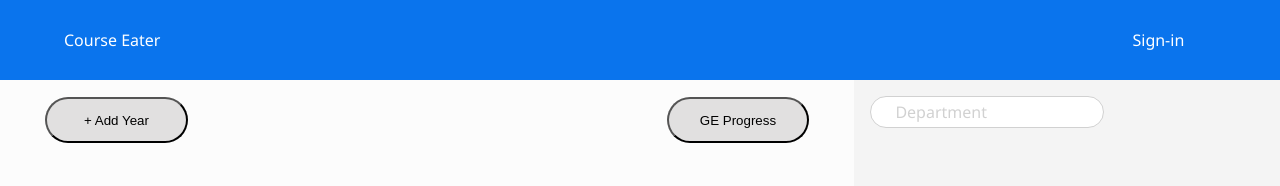
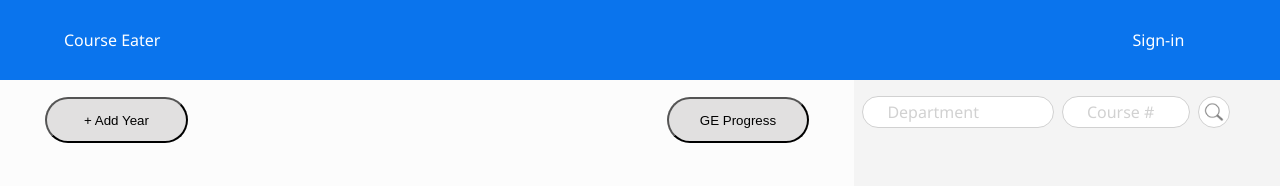
Before and after one commit to NeatPatel/course-planner, a React (Vite) app in the folder Frontend/: page / in a window 1280 px wide. Shown: the top 186 px of the page. Built offline with nearby package versions, Linux system fonts and the light colour scheme.

Commit message:
add course number input box and search glass icon

```diff
--- a/Frontend/src/App.tsx
+++ b/Frontend/src/App.tsx
@@ -1,7 +1,6 @@
 import { useState, useEffect, useRef } from "react";
 import "./App.css";
-import SearchBar from "./components/SearchBar.tsx";
-import CourseSearch from "./components/CourseSearch/CourseSearch.tsx";
+import SearchBar from "./components/SearchBar/SearchBar.tsx";
 import SchedulePlanner from "./components/SchedulePlanner/SchedulePlanner.tsx";
 import DraggableCourse from "./components/DraggableCourse/DraggableCourse.tsx";
 import { DndContext, DragEndEvent } from "@dnd-kit/core";
--- a/Frontend/src/components/SearchBar.tsx
+++ /dev/null
@@ -1,59 +0,0 @@
-import searchStyles from "./SearchBar.module.css"
-import { useState } from 'react';
-
-export default function DepartmentSearch({ departments }: { departments: any }) {
-    const [currentInput, setCurrentInput] = useState<string | null>(null);
-    const [focused, setFocused] = useState<boolean>(false);
-
-    let searchResults;
-    let handleCourseClick = (e: any) => {
-        // console.log("RUN")
-        // console.log(e.target.innerHTML);
-        setCurrentInput(e.target.innerHTML);
-    }
-    if (focused && !currentInput) {
-        searchResults = departments.map((department: any) => {
-            return <li onMouseDown={handleCourseClick} className={searchStyles.departmentItem} key={department}>{department}</li>
-        });
-    }
-    else {
-        searchResults = currentInput?.toLowerCase() ? departments.map((department: any) => {
-            if (currentInput.toLowerCase() && department.toLowerCase().includes(currentInput.toLowerCase())) {
-                return <li onMouseDown={handleCourseClick} className={searchStyles.departmentItem} key={department}>{department}</li>
-            }
-        }) : null;
-    }
-
-
-    const handleChange = (e: any) => {
-        // console.log('new change', e.target.value)
-        setCurrentInput(e.target.value);
-        setFocused(true)
-    }
-
-    // console.log('search results; ', searchResults);
-
-    return (
-        <div className={searchStyles.container}>
-            <div className={searchStyles.searchBar}>
-                <input value={currentInput ? currentInput : ""} id="searchCourse" type="text" placeholder="Department"
-                    onChange={(e) => handleChange(e)}
-                    onClick={(e) => {
-                        handleChange(e);
-                        setFocused(true);
-                    }}
-                    onFocus={() => setFocused(true)}
-                    onBlur={() => setFocused(false)} />
-            </div>
-            {/* <br /> */}
-            {
-                searchResults && searchResults.length > 0 && focused && <div className={searchStyles.searchResults}>
-                    <ul>
-                        {searchResults}
-                    </ul>
-                </div>
-            }
-        </div>
-
-    )
-}
--- a/Frontend/src/components/SearchBar.module.css
+++ b/Frontend/src/components/SearchBar/SearchBar.module.css
@@ -2,13 +2,44 @@
   position: relative;
   display: flex;
   margin-top: 1em;
-  margin-left: 1em;
+  margin-left: 0.5em;
   justify-content: center;
-  width: 55%;
+  width: 45%;
   /* min-height: 50px; */
   height: 30px;
   /* height: auto; */
   flex-wrap: wrap;
+}
+
+.courseNumberContainer {
+  position: relative;
+  display: flex;
+  margin-top: 1em;
+  margin-left: 0.5em;
+  justify-content: center;
+  width: 30%;
+  /* min-height: 50px; */
+  height: 30px;
+  /* height: auto; */
+  flex-wrap: wrap;
+}
+
+.searchBarContainer {
+  position: relative;
+  display: flex;
+  margin-top: 1em;
+  margin-left: 0.5em;
+  justify-content: center;
+  /* width: 10%; */
+  width: fit-content;
+  /* min-height: 50px; */
+  height: 30px;
+  /* height: auto; */
+  flex-wrap: wrap;
+}
+
+.searchBarContainer:hover {
+  cursor: pointer;
 }
 
 .searchBar {
@@ -22,6 +53,19 @@
   display: flex;
   align-items: center;
   padding-left: 1.5em; /* text-align: center; */
+}
+
+.searchGlass {
+  /* padding: 0.5em; */
+  border-radius: 1em;
+  border: 1px solid #d1d1d1;
+  background-color: #ffffff;
+  width: 100%;
+  /* height: 50px; */
+  height: 100%;
+  display: flex;
+  align-items: center;
+  /* padding-left: 1.5em; text-align: center; */
 }
 
 input::placeholder {
--- /dev/null
+++ b/Frontend/src/components/SearchBar/SearchBar.tsx
@@ -0,0 +1,70 @@
+import searchStyles from "./SearchBar.module.css"
+import { useState } from 'react';
+import searchGlass from "../../../public/search-glass.png"
+
+export default function DepartmentSearch({ departments }: { departments: any }) {
+    const [currentDepartment, setCurrentDepartment] = useState<string | null>(null);
+    const [currentCourseNumber, setCurrentCourseNumber] = useState<string | null>(null);
+    const [focused, setFocused] = useState<boolean>(false);
+
+    let searchResults;
+    let handleCourseClick = (e: any) => {
+        setCurrentDepartment(e.target.innerHTML);
+    }
+    if (focused && !currentDepartment) {
+        searchResults = departments.map((department: any) => {
+            return <li onMouseDown={handleCourseClick} className={searchStyles.departmentItem} key={department}>{department}</li>
+        });
+    }
+    else {
+        searchResults = currentDepartment?.toLowerCase() ? departments.map((department: any) => {
+            if (currentDepartment.toLowerCase() && department.toLowerCase().includes(currentDepartment.toLowerCase())) {
+                return <li onMouseDown={handleCourseClick} className={searchStyles.departmentItem} key={department}>{department}</li>
+            }
+        }) : null;
+    }
+
+
+    const handleChange = (e: any) => {
+        setCurrentDepartment(e.target.value);
+        setFocused(true)
+    }
+
+
+    return (
+        <>
+            <div className={searchStyles.container}>
+                <div className={searchStyles.searchBar}>
+                    <input value={currentDepartment ? currentDepartment : ""} id="searchCourse" type="text" placeholder="Department"
+                        onChange={(e) => handleChange(e)}
+                        onClick={(e) => {
+                            handleChange(e);
+                            setFocused(true);
+                        }}
+                        onFocus={() => setFocused(true)}
+                        onBlur={() => setFocused(false)} />
+                </div>
+                {/* <br /> */}
+                {
+                    searchResults && searchResults.length > 0 && focused && <div className={searchStyles.searchResults}>
+                        <ul>
+                            {searchResults}
+                        </ul>
+                    </div>
+                }
+            </div>
+            <div className={searchStyles.courseNumberContainer}>
+                <div className={searchStyles.searchBar}>
+                    <input value={currentCourseNumber ? currentCourseNumber : ""} id="searchCourse" type="text" placeholder="Course #"
+                        onChange={(e: any) => setCurrentCourseNumber(e.target.value)} />
+                </div>
+            </div>
+            <div className={searchStyles.searchBarContainer}>
+                <div className={searchStyles.searchGlass}>
+                    <img src={searchGlass} />
+                </div>
+            </div>
+        </>
+
+    )
+}
```
Also changed, not shown: Frontend/public/search-glass.png (added).
